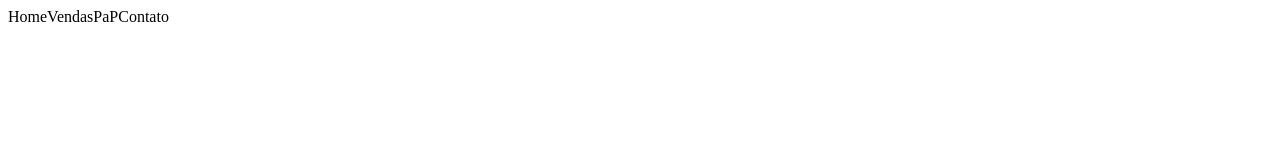
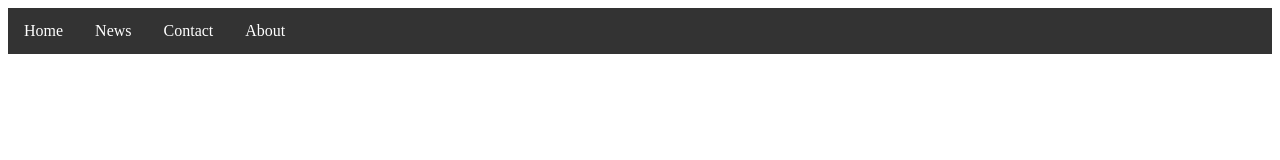
Before and after one commit to marcoscustodiodias/VendasPaP-site, a plain HTML site: page index.html in a window 1280 px wide. Drawn offline with Linux system fonts and the light colour scheme; files that its build step writes are made by us from their sources.

Commit message:
VendasPaP Site

```diff
--- a/css/styles.css
+++ b/css/styles.css
@@ -1,9 +1,19 @@
-nav {
-  background-color: coral;
-  opacity: 0.5;
+ul {
+  list-style-type: none;
+  margin: 0;
+  padding: 0;
+  overflow: hidden;
+  background-color: #333;
 }
 
-.flex-container {
-  display: flex;
-  flex-direction: row;
+li {
+  float: left;
 }
+
+li a {
+  display: block;
+  color: white;
+  text-align: center;
+  padding: 14px 16px;
+  text-decoration: none;
+}
--- a/index.html
+++ b/index.html
@@ -1,12 +1,14 @@
 <!DOCTYPE html>
-<head>
-  <link rel="stylesheet" href="VendasPaP/css/styles.css"/>
-</head>
-<body>
-  <div class="flex-container">
-    <div>Home</div>
-    <div>VendasPaP</div>
-    <div>Contato</div>
-  </div>
-  </nav>
-</body>
+<html>
+  <head>
+    <link rel="stylesheet" href="styles.css" />
+  </head>
+  <body>
+    <ul>
+      <li><a href="default.asp">Home</a></li>
+      <li><a href="news.asp">News</a></li>
+      <li><a href="contact.asp">Contact</a></li>
+      <li><a href="about.asp">About</a></li>
+    </ul>
+  </body>
+</html>
```
Also changed, not shown: VendasPaP.html (+1 -1 lines).
